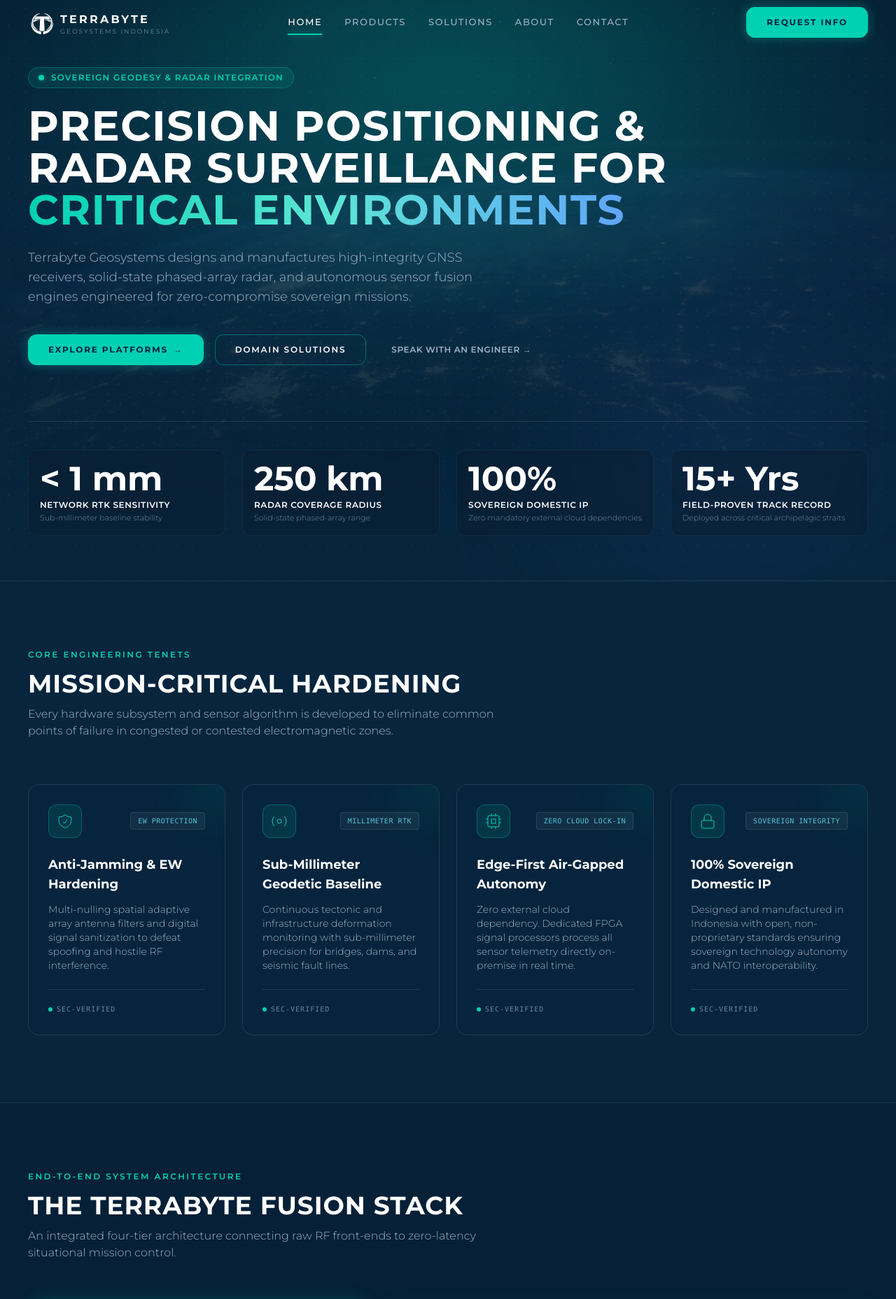
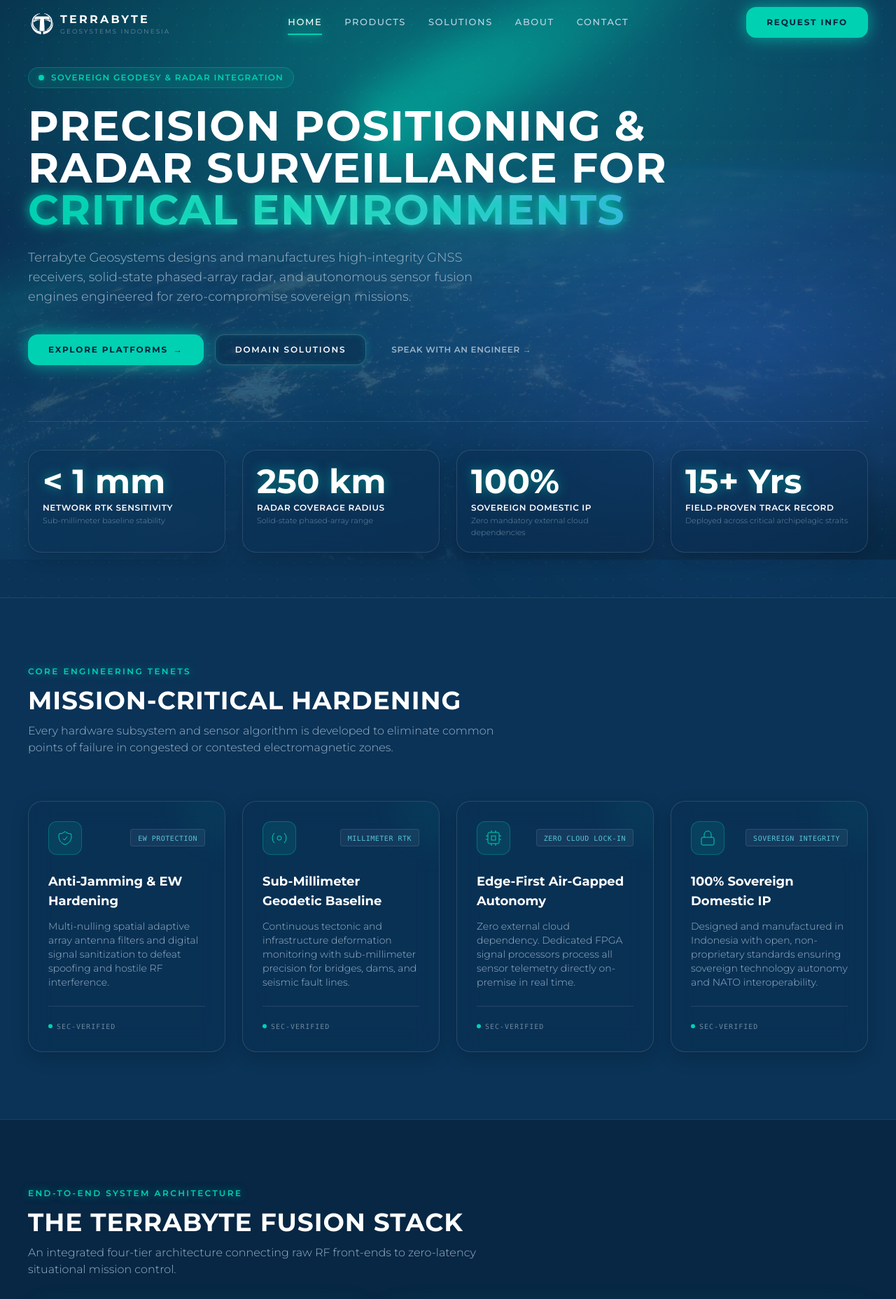
Before and after one commit to Errouza/Terrabyte, a Nuxt app: page / in a window 1280 px wide. Shown: the top 1857 px of the page at 70% size. Built offline with nearby package versions, Linux system fonts and the light colour scheme.

Commit message:
feat: initialize project foundation with main layout, global styles, core pages, and Google Translate DOM stability plugin.

```diff
--- a/app/assets/css/main.css
+++ b/app/assets/css/main.css
@@ -6,12 +6,12 @@
   html {
     scroll-behavior: smooth;
     color-scheme: dark;
-    background-color: #07253d;
+    background-color: #0b385e;
   }
 
   body {
     font-family: 'Montserrat', system-ui, sans-serif;
-    background-color: #07253d;
+    background-color: #0b385e;
     color: #ffffff;
     min-height: 100vh;
     -webkit-font-smoothing: antialiased;
@@ -21,13 +21,13 @@
 
 /* ─── Dot Grid Background ───────────────────────────────────────────────── */
 .dot-grid {
-  background-image: radial-gradient(circle, rgba(0, 209, 178, 0.16) 1px, transparent 1px);
+  background-image: radial-gradient(circle, rgba(0, 209, 178, 0.22) 1px, transparent 1px);
   background-size: 24px 24px;
 }
 
 /* ─── Section Dividers ───────────────────────────────────────────────────── */
 .rule {
-  border-color: rgba(0, 209, 178, 0.15);
+  border-color: rgba(0, 209, 178, 0.25);
 }
 
 /* ─── Typography & Labels ───────────────────────────────────────────────── */
@@ -38,6 +38,7 @@
   letter-spacing: 0.2em;
   text-transform: uppercase;
   color: #00d1b2;
+  text-shadow: 0 0 12px rgba(0, 209, 178, 0.55);
 }
 
 .stat-num {
@@ -61,8 +62,8 @@
   font-weight: 500;
   letter-spacing: 0.12em;
   text-transform: uppercase;
-  color: #9db4c8;
-  transition: color 0.2s ease;
+  color: #c0d5e8;
+  transition: all 0.2s ease;
   position: relative;
   padding: 0.5rem 0;
 }
@@ -71,6 +72,7 @@
 .nav-link.active,
 .nav-link.router-link-exact-active {
   color: #ffffff;
+  text-shadow: 0 0 12px rgba(0, 209, 178, 0.8);
 }
 
 .nav-link.active::after,
@@ -82,7 +84,7 @@
   right: 0;
   height: 2px;
   background-color: #00d1b2;
-  box-shadow: 0 0 10px rgba(0, 209, 178, 0.6);
+  box-shadow: 0 0 12px #00d1b2, 0 0 24px rgba(0, 209, 178, 0.85);
 }
 
 /* ─── Buttons ───────────────────────────────────────────────────────────── */
@@ -99,18 +101,18 @@
   text-transform: uppercase;
   background-color: #00d1b2;
   color: #001f3f;
-  border: 1px solid #00d1b2;
-  border-radius: 0.75rem;
-  box-shadow: 0 0 16px rgba(0, 209, 178, 0.35);
-  transition: all 0.2s ease;
+  border: 1.5px solid #00d1b2;
+  border-radius: 0.85rem;
+  box-shadow: 0 0 20px rgba(0, 209, 178, 0.55), 0 0 40px rgba(0, 209, 178, 0.25);
+  transition: all 0.25s ease;
   cursor: pointer;
 }
 
 .btn-primary:hover {
-  background-color: #00b89d;
-  border-color: #00b89d;
-  box-shadow: 0 0 24px rgba(0, 209, 178, 0.55);
-  transform: translateY(-1px);
+  background-color: #12ebd0;
+  border-color: #12ebd0;
+  box-shadow: 0 0 32px rgba(0, 209, 178, 0.85), 0 0 65px rgba(0, 209, 178, 0.45);
+  transform: translateY(-2px);
 }
 
 .btn-outline {
@@ -124,71 +126,118 @@
   font-weight: 600;
   letter-spacing: 0.15em;
   text-transform: uppercase;
-  background-color: transparent;
+  background-color: rgba(9, 44, 74, 0.5);
   color: #ffffff;
-  border: 1px solid rgba(0, 209, 178, 0.4);
-  border-radius: 0.75rem;
-  transition: all 0.2s ease;
+  border: 1px solid rgba(255, 255, 255, 0.2);
+  border-radius: 0.85rem;
+  box-shadow: 0 0 14px rgba(0, 209, 178, 0.25), inset 0 0 10px rgba(0, 209, 178, 0.15);
+  transition: all 0.25s ease;
   cursor: pointer;
 }
 
 .btn-outline:hover {
   border-color: #00d1b2;
-  background-color: rgba(0, 209, 178, 0.12);
-  color: #00d1b2;
-  box-shadow: 0 0 15px rgba(0, 209, 178, 0.25);
-  transform: translateY(-1px);
+  background-color: rgba(0, 209, 178, 0.2);
+  color: #ffffff;
+  box-shadow: 0 0 24px rgba(0, 209, 178, 0.55), inset 0 0 16px rgba(0, 209, 178, 0.25);
+  transform: translateY(-2px);
 }
 
 /* ─── Form Inputs ───────────────────────────────────────────────────────── */
 .pro-input {
   width: 100%;
-  background-color: rgba(9, 44, 74, 0.6);
-  border: 1px solid rgba(255, 255, 255, 0.15);
-  border-radius: 0.75rem;
+  background-color: rgba(9, 48, 80, 0.75);
+  border: 1px solid rgba(255, 255, 255, 0.16);
+  border-radius: 0.85rem;
   color: #ffffff;
   padding: 0.75rem 1rem;
   font-size: 0.875rem;
   font-family: 'Montserrat', sans-serif;
-  transition: all 0.2s ease;
+  transition: all 0.25s ease;
 }
 
 .pro-input::placeholder {
-  color: #6c889f;
+  color: #8daac2;
 }
 
 .pro-input:focus {
   outline: none;
   border-color: #00d1b2;
-  background-color: rgba(9, 44, 74, 0.9);
-  box-shadow: 0 0 12px rgba(0, 209, 178, 0.25);
+  background-color: rgba(9, 48, 80, 0.95);
+  box-shadow: 0 0 20px rgba(0, 209, 178, 0.5), inset 0 0 12px rgba(0, 209, 178, 0.18);
 }
 
-/* ─── Glassmorphism Panels ──────────────────────────────────────────────── */
-.figma-card {
-  background: rgba(9, 44, 74, 0.45);
+/* ─── NEON GLASS FRAME & CARD SYSTEM (Uniform Radiant Glow) ───────────────── */
+
+/* 1. Primary Highlight Neon Frame (Centerpiece Frame) */
+.neon-glass-frame {
+  background: rgba(9, 44, 76, 0.75);
+  backdrop-filter: blur(24px);
+  -webkit-backdrop-filter: blur(24px);
+  border: 2px solid #00d1b2;
+  border-radius: 1.5rem;
+  box-shadow:
+    0 0 22px rgba(0, 209, 178, 0.5),
+    0 0 50px rgba(0, 209, 178, 0.2),
+    inset 0 0 20px rgba(0, 209, 178, 0.18);
+  position: relative;
+  transition: all 0.35s cubic-bezier(0.16, 1, 0.3, 1);
+}
+
+.neon-glass-frame:hover {
+  border-color: #5ce6d4;
+  box-shadow:
+    0 0 35px rgba(0, 209, 178, 0.75),
+    0 0 75px rgba(0, 209, 178, 0.35),
+    inset 0 0 26px rgba(0, 209, 178, 0.25);
+  transform: translateY(-3px);
+}
+
+/* 2. Sleek Glass Cards (Clean, calm, neutral border by default - LIGHTS UP into neon ONLY when hovered or selected) */
+.neon-card {
+  background: rgba(11, 48, 82, 0.45);
   backdrop-filter: blur(16px);
   -webkit-backdrop-filter: blur(16px);
-  border: 1px solid rgba(0, 209, 178, 0.15);
-  border-radius: 1rem;
-  transition: all 0.2s ease;
+  border: 1px solid rgba(255, 255, 255, 0.12);
+  border-radius: 1.25rem;
+  box-shadow: 0 8px 24px rgba(0, 0, 0, 0.18);
+  transition: all 0.3s cubic-bezier(0.16, 1, 0.3, 1);
 }
 
-.figma-card:hover {
-  background: rgba(9, 44, 74, 0.65);
-  border-color: rgba(0, 209, 178, 0.35);
+.neon-card:hover {
+  border-color: #00d1b2;
+  background: rgba(13, 56, 96, 0.75);
+  box-shadow:
+    0 0 22px rgba(0, 209, 178, 0.55),
+    0 0 45px rgba(0, 209, 178, 0.2),
+    inset 0 0 16px rgba(0, 209, 178, 0.16);
+  transform: translateY(-3px);
 }
 
-/* ─── Scrollbar ─────────────────────────────────────────────────────────── */
+/* 3. Radiant Text Glow */
+.neon-text {
+  text-shadow:
+    0 0 14px rgba(0, 209, 178, 0.8),
+    0 0 30px rgba(0, 209, 178, 0.45);
+}
+
+/* 4. Speed / Laser Radiant Light Beams */
+.neon-light-beam {
+  position: absolute;
+  pointer-events: none;
+  background: linear-gradient(135deg, rgba(0, 209, 178, 0.55) 0%, rgba(0, 209, 178, 0.12) 60%, transparent 100%);
+  filter: blur(28px);
+  transform: rotate(-30deg);
+}
+
+/* Scrollbar */
 ::-webkit-scrollbar {
   width: 6px;
 }
 ::-webkit-scrollbar-track {
-  background: #07253d;
+  background: #092c4a;
 }
 ::-webkit-scrollbar-thumb {
-  background: #0c4363;
+  background: #00d1b2;
+  box-shadow: 0 0 10px #00d1b2;
 }
-::-webkit-scrollbar-thumb:hover {
-  background: #00d1b2;
-}
--- a/app/layouts/default.vue
+++ b/app/layouts/default.vue
@@ -1,5 +1,5 @@
 <template>
-  <div class="min-h-screen text-white flex flex-col justify-between selection:bg-[#00d1b2]/30 selection:text-[#00d1b2] relative bg-[#07253d]">
+  <div class="min-h-screen text-white flex flex-col justify-between selection:bg-[#00d1b2]/30 selection:text-[#00d1b2] relative bg-[#0a3357]">
 
     <!-- ─── FIXED FADED BACKGROUND IMAGE & CINEMATIC GRADIENT ───────── -->
     <div class="fixed inset-0 pointer-events-none z-0 overflow-hidden">
@@ -13,8 +13,9 @@
       <div
         class="absolute inset-0"
         style="background:
-          radial-gradient(ellipse 90% 60% at 50% 15%, rgba(0, 209, 178, 0.14), transparent 70%),
-          linear-gradient(180deg, rgba(7, 37, 61, 0.60) 0%, rgba(9, 44, 74, 0.72) 40%, rgba(7, 37, 61, 0.85) 75%, #07253d 100%);"
+          radial-gradient(ellipse 90% 55% at 50% 10%, rgba(0, 209, 178, 0.28), transparent 75%),
+          radial-gradient(ellipse 70% 50% at 85% 60%, rgba(59, 130, 246, 0.25), transparent 70%),
+          linear-gradient(160deg, rgba(10, 48, 80, 0.78) 0%, rgba(14, 62, 102, 0.72) 30%, rgba(18, 76, 122, 0.68) 55%, rgba(13, 56, 94, 0.76) 80%, rgba(9, 42, 70, 0.84) 100%);"
       ></div>
       <!-- Subtle Tactical Dot Grid Overlay -->
       <div class="absolute inset-0 dot-grid opacity-20"></div>
@@ -24,7 +25,7 @@
       <!-- ─── FIXED GLASS HEADER / NAVBAR ─────────────────────────────── -->
       <nav
         class="fixed top-0 inset-x-0 z-50 transition-all duration-300"
-        :class="scrolled ? 'bg-[#07253d]/90 backdrop-blur-xl border-b border-[#00d1b2]/20 shadow-lg' : 'bg-transparent'"
+        :class="scrolled ? 'bg-[#09355a]/92 backdrop-blur-xl border-b border-[#00d1b2]/35 shadow-[0_4px_24px_rgba(0,209,178,0.2)]' : 'bg-transparent'"
       >
         <div class="max-w-7xl mx-auto px-6 lg:px-10 flex items-center justify-between h-16">
 
@@ -32,8 +33,8 @@
           <NuxtLink to="/" class="flex items-center gap-5 group">
             <img src="/images/logoOnlyPutih.png" alt="Logo" class="h-[40px] w-auto object-contain -mr-3.5" />
             <div class="leading-none">
-              <div class="font-display font-bold text-base tracking-[0.2em] text-white uppercase group-hover:text-[#00d1b2] transition-colors">Terrabyte</div>
-              <div class="font-ui text-[9px] tracking-[0.22em] uppercase text-[#6c889f]">Geosystems Indonesia</div>
+              <div class="font-display font-bold text-base tracking-[0.2em] text-white uppercase group-hover:text-[#00d1b2] transition-colors notranslate" translate="no">Terrabyte</div>
+              <div class="font-ui text-[9px] tracking-[0.22em] uppercase text-[#6c889f] notranslate" translate="no">Geosystems Indonesia</div>
             </div>
           </NuxtLink>
 
@@ -98,7 +99,7 @@
       </main>
 
       <!-- ─── FOOTER ─────────────────────────────────────────────────── -->
-      <footer class="bg-[#051c2f]/80 backdrop-blur-md border-t border-[#00d1b2]/15">
+      <footer class="bg-[#082d4d]/85 backdrop-blur-md border-t border-[#00d1b2]/25">
         <div class="max-w-7xl mx-auto px-6 lg:px-10 py-16">
           <div class="grid md:grid-cols-5 gap-12">
 
@@ -168,12 +169,12 @@
 
 const footerColumns = [
   {
-    group: 'Products',
+    group: 'Products & Services',
     items: [
-      { label: 'NX-700 GNSS Receiver', to: '/products' },
-      { label: 'NX-500 Radar', to: '/products' },
-      { label: 'NX-300 Platform', to: '/products' },
-      { label: 'Accessories & Antennas', to: '/products' },
+      { label: 'TerraPulse', to: '/products' },
+      { label: 'TerraGuard', to: '/products' },
+      { label: 'TerraWatch', to: '/products' },
+      { label: 'Geospatial Surveying', to: '/products' },
     ],
   },
   {
--- a/app/pages/contact.vue
+++ b/app/pages/contact.vue
@@ -21,7 +21,7 @@
 
         <!-- Left: High-Impact Inquiry Console (7 Cols) -->
         <div class="lg:col-span-7">
-          <div class="p-8 sm:p-10 rounded-3xl bg-gradient-to-br from-[#092c4a]/80 via-[#0a3556]/70 to-[#07253d]/90 backdrop-blur-md border border-[#00d1b2]/30 shadow-2xl">
+          <div class="p-8 sm:p-10 neon-glass-frame">
             <div class="flex items-center justify-between border-b border-white/10 pb-4 mb-6">
               <span class="font-mono text-xs text-[#00d1b2] uppercase tracking-wider font-semibold">
                 COMMUNICATION DISPATCH // ENCRYPTED
@@ -106,7 +106,7 @@
           <div
             v-for="off in officeList"
             :key="off.city"
-            class="p-6 rounded-2xl bg-[#092c4a]/40 hover:bg-[#0c375b]/60 backdrop-blur-md border border-white/10 hover:border-[#00d1b2]/40 transition-all duration-300 transform hover:-translate-y-1 shadow-lg"
+            class="p-6 neon-card"
           >
             <div class="flex items-center justify-between mb-3 border-b border-white/10 pb-3">
               <div>
--- a/app/pages/index.vue
+++ b/app/pages/index.vue
@@ -6,6 +6,9 @@
       <div class="absolute inset-0 dot-grid opacity-35 pointer-events-none"></div>
       <div class="absolute -top-40 left-1/2 -translate-x-1/2 w-[750px] h-[500px] bg-[#00d1b2]/15 rounded-full blur-[140px] pointer-events-none"></div>
       <div class="absolute bottom-10 right-10 w-[400px] h-[300px] bg-[#3B82F6]/10 rounded-full blur-[120px] pointer-events-none"></div>
+      <!-- Radiant Neon Light Beams (Speed/Laser Effect) -->
+      <div class="absolute -top-20 -right-20 w-[900px] h-[120px] neon-light-beam"></div>
+      <div class="absolute top-1/3 -left-32 w-[700px] h-[80px] neon-light-beam opacity-30"></div>
 
       <div class="max-w-7xl mx-auto px-6 lg:px-10 w-full relative z-10">
         <div class="max-w-3.5xl">
@@ -24,7 +27,7 @@
           <h1 class="font-display font-bold text-4xl sm:text-5xl lg:text-6xl tracking-wide text-white leading-[1.1] mb-6">
             PRECISION POSITIONING &amp;<br />
             RADAR SURVEILLANCE FOR<br />
-            <span class="text-transparent bg-clip-text bg-gradient-to-r from-[#00d1b2] via-[#5ce6d4] to-[#60A5FA]">
+            <span class="text-transparent bg-clip-text bg-gradient-to-r from-[#00d1b2] via-[#5ce6d4] to-[#60A5FA] neon-text">
               CRITICAL ENVIRONMENTS
             </span>
           </h1>
@@ -51,8 +54,8 @@
 
         <!-- 4-Stat Metric Grid -->
         <div class="grid grid-cols-2 md:grid-cols-4 gap-4 sm:gap-6 mt-20 pt-10 border-t border-white/10">
-          <div v-for="stat in heroStats" :key="stat.label" class="p-4 rounded-xl bg-slate-900/30 border border-white/5 backdrop-blur-sm">
-            <div class="stat-num text-[#00d1b2]">{{ stat.value }}</div>
+          <div v-for="stat in heroStats" :key="stat.label" class="p-5 rounded-2xl neon-card group cursor-default">
+            <div class="stat-num text-[#00d1b2] group-hover:text-cyan-200 transition-colors" style="text-shadow: 0 0 16px rgba(0,209,178,0.5);">{{ stat.value }}</div>
             <div class="font-ui text-xs font-semibold tracking-wider uppercase text-white mt-1.5">{{ stat.label }}</div>
             <div class="font-body font-light text-[11px] text-[#6c889f] mt-0.5">{{ stat.sub }}</div>
           </div>
@@ -78,7 +81,7 @@
           <div
             v-for="pillar in pillars"
             :key="pillar.title"
-            class="relative group p-7 rounded-2xl bg-[#07243e]/50 hover:bg-[#0a3357]/70 backdrop-blur-md border border-white/10 hover:border-[#00d1b2]/50 transition-all duration-300 transform hover:-translate-y-2 hover:shadow-[0_16px_36px_rgba(0,209,178,0.15)] flex flex-col justify-between overflow-hidden"
+            class="relative group p-7 neon-card flex flex-col justify-between overflow-hidden"
           >
             <!-- Glowing top accent gradient line -->
             <div class="absolute top-0 left-0 right-0 h-[2px] bg-gradient-to-r from-transparent via-[#00d1b2]/0 group-hover:via-[#00d1b2] to-transparent transition-all duration-500"></div>
@@ -143,8 +146,8 @@
               @click="activeLayerIndex = idx"
               class="w-full text-left p-5 rounded-2xl transition-all duration-300 border flex items-center justify-between group cursor-pointer"
               :class="activeLayerIndex === idx
-                ? 'bg-[#093557]/90 border-[#00d1b2] shadow-[0_0_24px_rgba(0,209,178,0.2)] translate-x-1'
-                : 'bg-slate-900/30 border-white/10 hover:border-white/20 hover:bg-slate-900/60'"
+                ? 'neon-glass-frame translate-x-1'
+                : 'neon-card'"
             >
               <div class="space-y-1">
                 <div class="flex items-center space-x-2.5">
@@ -160,7 +163,7 @@
           </div>
 
           <!-- Right Telemetry Terminal (HUD Showcase) -->
-          <div class="lg:col-span-7 p-8 sm:p-10 rounded-3xl bg-gradient-to-br from-[#092c4a]/90 via-[#0a3556]/80 to-[#07253d]/95 backdrop-blur-md border border-[#00d1b2]/30 shadow-[0_16px_40px_rgba(0,209,178,0.12)] relative overflow-hidden">
+          <div class="lg:col-span-7 p-8 sm:p-10 neon-glass-frame relative overflow-hidden">
             <!-- Corner Brackets HUD -->
             <div class="absolute top-4 left-4 text-[#00d1b2]/40 font-mono text-xs">+</div>
             <div class="absolute top-4 right-4 text-[#00d1b2]/40 font-mono text-xs">+</div>
@@ -208,7 +211,7 @@
           <div
             v-for="mission in missions"
             :key="mission.title"
-            class="group rounded-2xl bg-[#092c4a]/40 hover:bg-[#0c375b]/60 border border-white/10 hover:border-[#00d1b2]/40 overflow-hidden transition-all duration-300 transform hover:-translate-y-2 hover:shadow-[0_16px_36px_rgba(0,209,178,0.12)] flex flex-col justify-between"
+            class="group neon-card overflow-hidden flex flex-col justify-between"
           >
             <div class="relative h-52 overflow-hidden">
               <img :src="mission.image" :alt="mission.title" class="w-full h-full object-cover transition-transform duration-500 group-hover:scale-105" />
@@ -253,7 +256,7 @@
           <div
             v-for="item in testimonials"
             :key="item.author"
-            class="p-8 rounded-2xl bg-[#092c4a]/40 backdrop-blur-md border border-white/10 hover:border-[#00d1b2]/40 transition-all duration-300 flex flex-col justify-between relative shadow-lg"
+            class="p-8 neon-card flex flex-col justify-between relative"
           >
             <div class="text-[#00d1b2] text-3xl font-serif mb-4">“</div>
             <p class="font-body font-light text-sm leading-relaxed text-[#9db4c8] mb-8 flex-grow">
@@ -276,7 +279,7 @@
     <!-- ─── CALL TO ACTION BANNER ────────────────────────────────────── -->
     <section class="py-20 relative">
       <div class="max-w-7xl mx-auto px-6 lg:px-10">
-        <div class="p-10 md:p-14 rounded-3xl bg-gradient-to-r from-[#07253d] via-[#0b3e64] to-[#07253d] border border-[#00d1b2]/30 shadow-[0_16px_50px_rgba(0,209,178,0.15)] flex flex-col md:flex-row items-center justify-between gap-8">
+        <div class="p-10 md:p-14 rounded-3xl bg-gradient-to-r from-[#07253d]/90 via-[#0b3e64]/80 to-[#07253d]/90 border border-white/15 hover:border-[#00d1b2]/50 hover:shadow-[0_0_30px_rgba(0,209,178,0.2)] transition-all duration-300 flex flex-col md:flex-row items-center justify-between gap-8">
           <div class="max-w-2xl space-y-2">
             <span class="font-ui text-xs font-bold tracking-widest text-[#00d1b2] uppercase">Direct Technical Consultation</span>
             <h3 class="font-display font-bold text-3xl text-white">Ready to Architect Your Mission System?</h3>
--- a/app/pages/products.vue
+++ b/app/pages/products.vue
@@ -36,7 +36,7 @@
       <!-- Featured Product Hardware Showcase Card -->
       <div class="grid lg:grid-cols-12 gap-8 mb-20">
         <!-- Image & Chassis Viewer (7 Cols) -->
-        <div class="lg:col-span-7 relative overflow-hidden bg-gradient-to-br from-[#092c4a]/90 to-[#07253d]/90 backdrop-blur-md border border-[#00d1b2]/30 rounded-3xl p-4 shadow-2xl flex flex-col justify-between" style="min-height: 440px;">
+        <div class="lg:col-span-7 relative overflow-hidden neon-glass-frame p-4 flex flex-col justify-between" style="min-height: 440px;">
           <div class="relative w-full h-80 rounded-2xl overflow-hidden bg-black/40">
             <img
               :src="currentProduct.img"
@@ -75,7 +75,7 @@
         </div>
 
         <!-- Product Specs & Technical Datasheet (5 Cols) -->
-        <div class="lg:col-span-5 p-8 rounded-3xl bg-[#092c4a]/50 backdrop-blur-md border border-white/10 flex flex-col justify-between shadow-xl">
+        <div class="lg:col-span-5 p-8 neon-card flex flex-col justify-between">
           <div>
             <div class="flex items-center space-x-2 text-[#00d1b2] mb-2 font-mono text-xs font-bold uppercase tracking-widest">
               <span>{{ currentProduct.code }}</span>
@@ -113,7 +113,7 @@
           <div
             v-for="(prod, i) in productList"
             :key="prod.code"
-            class="p-7 rounded-2xl bg-[#092c4a]/40 hover:bg-[#0c375b]/60 backdrop-blur-md border border-white/10 hover:border-[#00d1b2]/40 transition-all duration-300 transform hover:-translate-y-2 hover:shadow-[0_16px_36px_rgba(0,209,178,0.12)] flex flex-col justify-between group"
+            class="p-7 neon-card flex flex-col justify-between group"
           >
             <div>
               <div class="flex items-center justify-between mb-5">
--- a/app/pages/solutions.vue
+++ b/app/pages/solutions.vue
@@ -22,7 +22,7 @@
         <div
           v-for="(sol, idx) in solutionsList"
           :key="sol.num"
-          class="relative group p-8 rounded-2xl bg-[#092c4a]/40 hover:bg-[#0c375b]/60 backdrop-blur-md border border-white/10 hover:border-[#00d1b2]/50 transition-all duration-300 transform hover:-translate-y-1.5 hover:shadow-[0_16px_40px_rgba(0,209,178,0.12)] flex flex-col justify-between overflow-hidden"
+          class="relative group p-8 neon-card flex flex-col justify-between overflow-hidden"
         >
           <!-- Subtle Top Right Ambient Glow -->
           <div class="absolute -top-10 -right-10 w-32 h-32 bg-[#00d1b2]/5 rounded-full blur-2xl group-hover:bg-[#00d1b2]/15 transition-all duration-500 pointer-events-none"></div>
@@ -62,7 +62,7 @@
       </div>
 
       <!-- Sector Capabilities Highlight Banner -->
-      <div class="mt-20 p-8 md:p-12 bg-gradient-to-r from-[#07253d]/90 via-[#0a3556]/80 to-[#07253d]/90 backdrop-blur-md border border-[#00d1b2]/25 rounded-3xl flex flex-col lg:flex-row items-center justify-between gap-8 shadow-[0_12px_40px_rgba(0,209,178,0.08)]">
+      <div class="mt-20 p-8 md:p-12 rounded-3xl bg-gradient-to-r from-[#07253d]/90 via-[#0a3556]/80 to-[#07253d]/90 border border-white/15 hover:border-[#00d1b2]/50 hover:shadow-[0_0_30px_rgba(0,209,178,0.15)] transition-all duration-300 flex flex-col lg:flex-row items-center justify-between gap-8">
         <div class="space-y-2 max-w-2xl">
           <div class="flex items-center space-x-2">
             <span class="px-2.5 py-0.5 rounded-full bg-[#00d1b2]/20 text-[#00d1b2] font-ui text-[11px] font-bold uppercase tracking-wider">Engineering SLA & Custom Integration</span>
--- a/nuxt.config.ts
+++ b/nuxt.config.ts
@@ -11,6 +11,9 @@
 
   app: {
     head: {
+      htmlAttrs: {
+        lang: 'en', // Informs browser/Google Translate that the base language is English
+      },
       title: 'Terrabyte Geosystems — Enterprise Geodesy & Geospatial Systems',
       meta: [
         { charset: 'utf-8' },
```
Also changed, not shown: app/pages/about.vue (+6 -6 lines), app/plugins/google-translate-safe.client.ts (added, +26 -0 lines).
